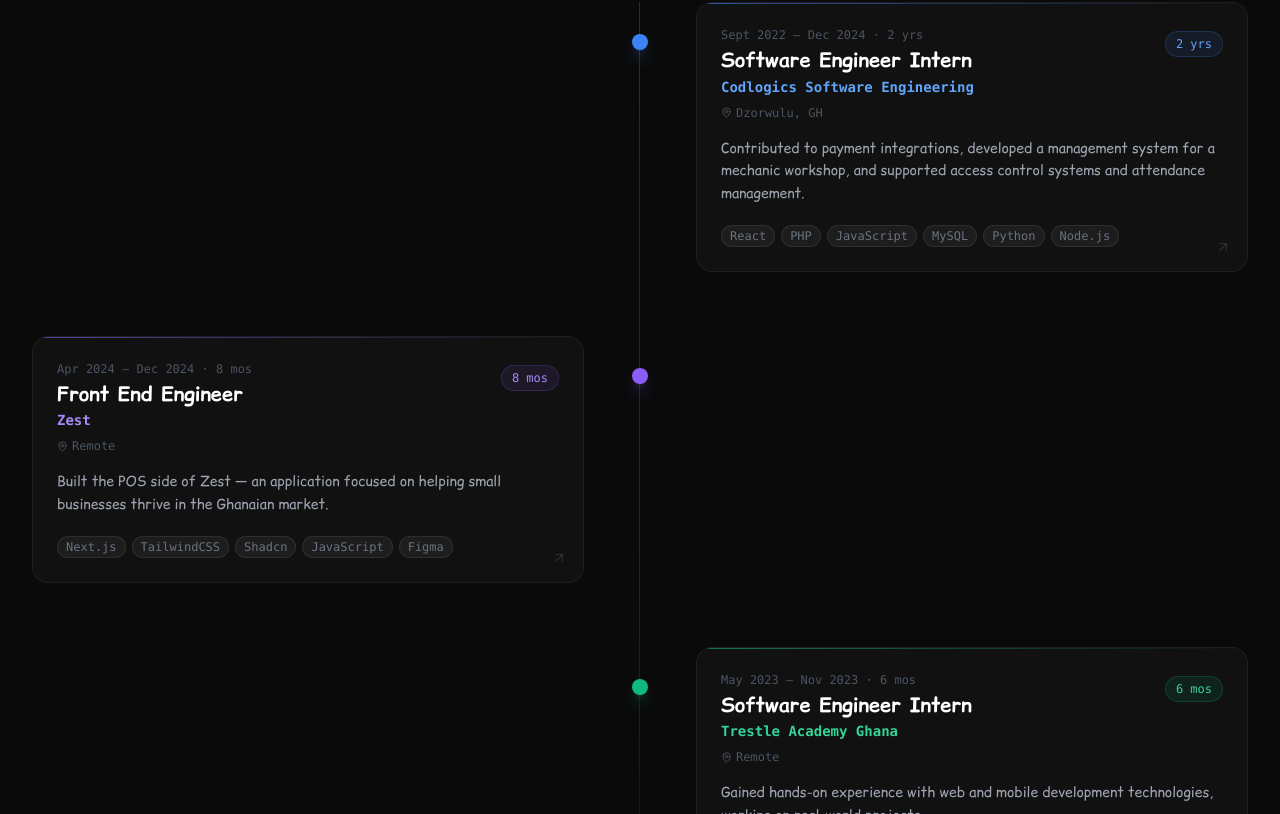
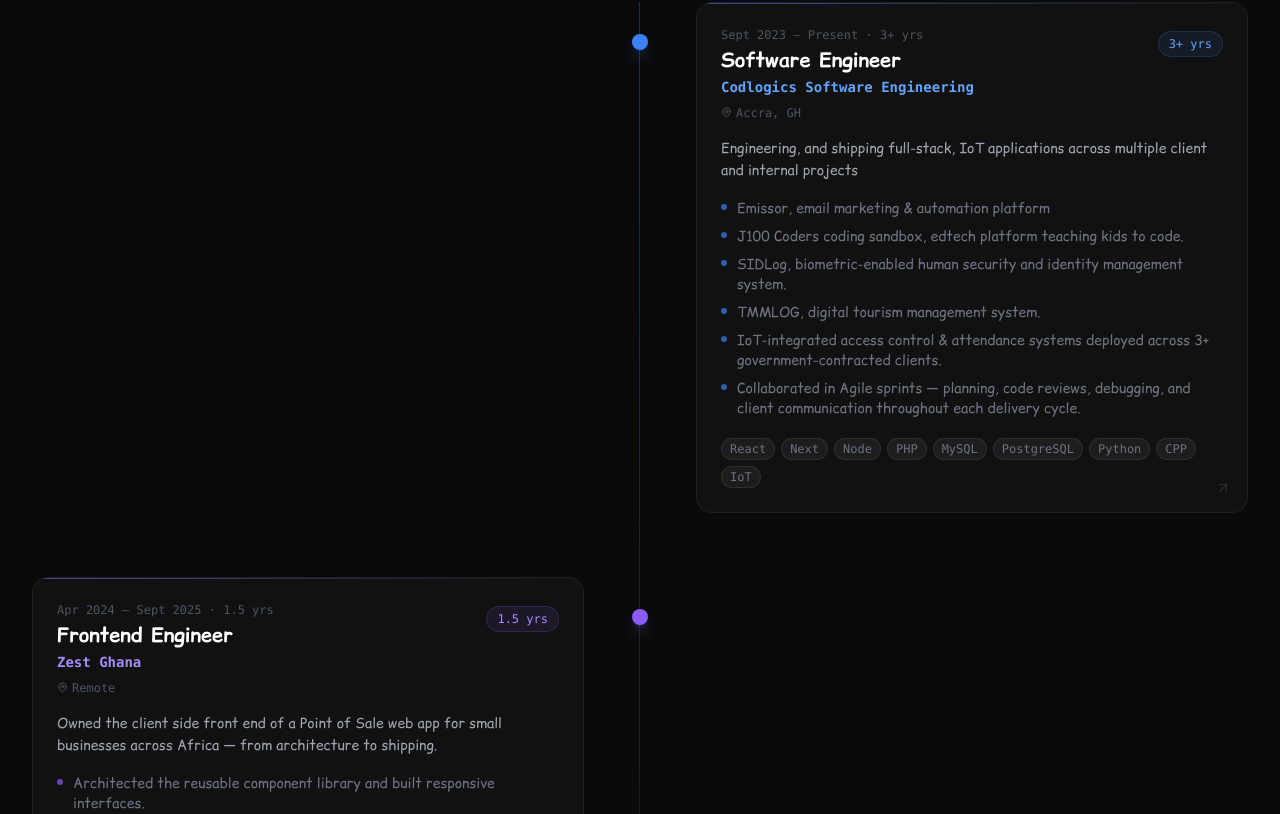
Before and after one commit to saintdannyyy/saintdannyyy-portfolio, a Next.js app: page / in a window 1280 px wide. Shown: the part 9846-10660 px from the top of the page. Built offline with nearby package versions, Linux system fonts and the light colour scheme.

Commit message:
feat: update experience section with new roles, descriptions, and technologies

```diff
--- a/components/Experience.js
+++ b/components/Experience.js
@@ -7,26 +7,49 @@
   {
     id: 1,
     company: "Codlogics Software Engineering",
-    position: "Software Engineer Intern",
-    location: "Dzorwulu, GH",
-    startDate: "Sept 2022",
-    endDate: "Dec 2024",
-    duration: "2 yrs",
+    position: "Software Engineer",
+    location: "Accra, GH",
+    startDate: "Sept 2023",
+    endDate: "Present",
+    duration: "3+ yrs",
     description:
-      "Contributed to payment integrations, developed a management system for a mechanic workshop, and supported access control systems and attendance management.",
-    technologies: ["React", "PHP", "JavaScript", "MySQL", "Python", "Node.js"],
+      "Engineering, and shipping full-stack, IoT applications across multiple client and internal projects",
+    highlights: [
+      "Emissor, email marketing & automation platform",
+      "J100 Coders coding sandbox, edtech platform teaching kids to code.",
+      "SIDLog, biometric-enabled human security and identity management system.",
+      "TMMLOG, digital tourism management system.",
+      "IoT-integrated access control & attendance systems deployed across 3+ government-contracted clients.",
+      "Collaborated in Agile sprints — planning, code reviews, debugging, and client communication throughout each delivery cycle.",
+    ],
+    technologies: [
+      "React",
+      "Next",
+      "Node",
+      "PHP",
+      "MySQL",
+      "PostgreSQL",
+      "Python",
+      "CPP",
+      "IoT",
+    ],
     color: "blue",
   },
   {
     id: 2,
-    company: "Zest",
-    position: "Front End Engineer",
+    company: "Zest Ghana",
+    position: "Frontend Engineer",
     location: "Remote",
     startDate: "Apr 2024",
-    endDate: "Dec 2024",
-    duration: "8 mos",
+    endDate: "Sept 2025",
+    duration: "1.5 yrs",
     description:
-      "Built the POS side of Zest — an application focused on helping small businesses thrive in the Ghanaian market.",
+      "Owned the client side front end of a Point of Sale web app for small businesses across Africa — from architecture to shipping.",
+    highlights: [
+      "Architected the reusable component library and built responsive interfaces.",
+      "Integrated REST APIs with the backend team.",
+      "Collaborated with designer and product manager to ship product.",
+    ],
     technologies: ["Next.js", "TailwindCSS", "Shadcn", "JavaScript", "Figma"],
     color: "violet",
   },
@@ -36,25 +59,16 @@
     position: "Software Engineer Intern",
     location: "Remote",
     startDate: "May 2023",
-    endDate: "Nov 2023",
-    duration: "6 mos",
+    endDate: "Aug 2023",
+    duration: "3 mos",
     description:
-      "Gained hands-on experience with web and mobile development technologies, working on real-world projects.",
-    technologies: ["HTML", "JavaScript", "Flutter"],
+      "Gained hands-on experience in web and mobile development under mentorship, contributing to live client-facing projects.",
+    highlights: [
+      "Developed and iterated UI components in React and Flutter, receiving sign-off from senior engineers.",
+      "Contributed to responsive layouts and mobile-first design patterns, gaining hands-on experience in cross-platform consistency.",
+    ],
+    technologies: ["HTML", "JavaScript", "React"],
     color: "emerald",
-  },
-  {
-    id: 4,
-    company: "Freelance",
-    position: "Software Engineer",
-    location: "Remote",
-    startDate: "2022",
-    endDate: "Present",
-    duration: "3+ yrs",
-    description:
-      "Worked on diverse freelance projects delivering full-stack and mobile solutions to clients across industries.",
-    technologies: ["React", "Next.js", "PHP", "MySQL", "WordPress", "Node.js"],
-    color: "amber",
   },
 ];
 
@@ -65,6 +79,7 @@
     badge: "text-blue-400 bg-blue-500/10 border-blue-500/20",
     accent: "text-blue-400",
     line: "from-blue-500/60",
+    bullet: "bg-blue-500/70",
   },
   violet: {
     dot: "bg-violet-500",
@@ -72,6 +87,7 @@
     badge: "text-violet-400 bg-violet-500/10 border-violet-500/20",
     accent: "text-violet-400",
     line: "from-violet-500/60",
+    bullet: "bg-violet-500/70",
   },
   emerald: {
     dot: "bg-emerald-500",
@@ -79,6 +95,7 @@
     badge: "text-emerald-400 bg-emerald-500/10 border-emerald-500/20",
     accent: "text-emerald-400",
     line: "from-emerald-500/60",
+    bullet: "bg-emerald-500/70",
   },
   amber: {
     dot: "bg-amber-500",
@@ -86,6 +103,7 @@
     badge: "text-amber-400 bg-amber-500/10 border-amber-500/20",
     accent: "text-amber-400",
     line: "from-amber-500/60",
+    bullet: "bg-amber-500/70",
   },
 };
 
@@ -105,7 +123,7 @@
           obs.unobserve(el);
         }
       },
-      { threshold: 0.15 }
+      { threshold: 0.15 },
     );
     obs.observe(el);
     return () => obs.disconnect();
@@ -121,7 +139,7 @@
       }}
       className={`relative flex ${isRight ? "lg:flex-row-reverse" : "lg:flex-row"} flex-col items-start gap-0 group`}
     >
-      {/* Left / Right half spacer (desktop) */}
+      {/* Spacer */}
       <div className="hidden lg:block lg:w-1/2" />
 
       {/* Center dot */}
@@ -131,7 +149,7 @@
         />
       </div>
 
-      {/* Mobile dot */}
+      {/* Mobile dot + date */}
       <div className="lg:hidden flex items-center gap-3 mb-3">
         <div className={`w-3 h-3 rounded-full ${c.dot} shadow-md ${c.glow}`} />
         <span className="font-mono text-xs text-gray-600">
@@ -143,9 +161,11 @@
       <div className={`lg:w-1/2 ${isRight ? "lg:pr-14" : "lg:pl-14"} w-full`}>
         <div className="relative rounded-2xl border border-white/[0.06] bg-[#111] p-6 hover:border-white/[0.14] transition-all duration-300 overflow-hidden group/card">
           {/* Top glow strip */}
-          <div className={`absolute top-0 left-0 right-0 h-px bg-gradient-to-r ${c.line} to-transparent`} />
+          <div
+            className={`absolute top-0 left-0 right-0 h-px bg-gradient-to-r ${c.line} to-transparent`}
+          />
 
-          {/* Header row */}
+          {/* Header */}
           <div className="flex items-start justify-between gap-4 mb-1">
             <div>
               <p className="font-mono text-xs text-gray-600 mb-1 hidden lg:block">
@@ -154,11 +174,15 @@
               <h3 className="text-xl font-bold font-comic text-white leading-snug">
                 {exp.position}
               </h3>
-              <p className={`text-sm font-semibold font-mono ${c.accent} mt-0.5`}>
+              <p
+                className={`text-sm font-semibold font-mono ${c.accent} mt-0.5`}
+              >
                 {exp.company}
               </p>
             </div>
-            <span className={`shrink-0 mt-1 px-2.5 py-1 text-xs font-mono rounded-full border ${c.badge}`}>
+            <span
+              className={`shrink-0 mt-1 px-2.5 py-1 text-xs font-mono rounded-full border ${c.badge}`}
+            >
               {exp.duration}
             </span>
           </div>
@@ -170,9 +194,26 @@
           </div>
 
           {/* Description */}
-          <p className="text-gray-400 text-sm leading-relaxed mb-5">
+          <p className="text-gray-400 text-sm leading-relaxed mb-4">
             {exp.description}
           </p>
+
+          {/* Highlights / bullets */}
+          {exp.highlights?.length > 0 && (
+            <ul className="space-y-2 mb-5">
+              {exp.highlights.map((h, i) => (
+                <li
+                  key={i}
+                  className="flex items-start gap-2.5 text-sm text-gray-500"
+                >
+                  <span
+                    className={`mt-[6px] w-1.5 h-1.5 rounded-full shrink-0 ${c.bullet}`}
+                  />
+                  {h}
+                </li>
+              ))}
+            </ul>
+          )}
 
           {/* Tech tags */}
           <div className="flex flex-wrap gap-1.5">
@@ -186,7 +227,6 @@
             ))}
           </div>
 
-          {/* Subtle corner arrow */}
           <ArrowUpRight
             size={16}
             className="absolute bottom-4 right-4 text-white/10 group-hover/card:text-white/30 transition-colors duration-300"
@@ -211,7 +251,7 @@
           obs.unobserve(el);
         }
       },
-      { threshold: 0.05 }
+      { threshold: 0.05 },
     );
     obs.observe(el);
     return () => obs.disconnect();
@@ -220,7 +260,6 @@
   return (
     <section id="experience" className="w-full py-24 bg-[#0a0a0a]">
       <div className="max-w-7xl mx-auto px-4 sm:px-6 lg:px-8">
-        {/* Header */}
         <span className="text-blue-400 text-xs font-mono uppercase tracking-[0.2em] mb-2 block">
           02.experience.md
         </span>
@@ -233,14 +272,12 @@
           </span>
         </div>
 
-        {/* Timeline */}
         <div ref={lineRef} className="relative">
-          {/* Animated center line (desktop only) */}
+          {/* Animated center line */}
           <div
             className="hidden lg:block absolute left-1/2 -translate-x-px top-0 w-px bg-gradient-to-b from-blue-500/30 via-white/10 to-transparent origin-top transition-all duration-1000 ease-out"
             style={{ height: `${lineH}%` }}
           />
-
           {/* Mobile left line */}
           <div className="lg:hidden absolute left-1.5 top-0 bottom-0 w-px bg-white/[0.06]" />
 
```
